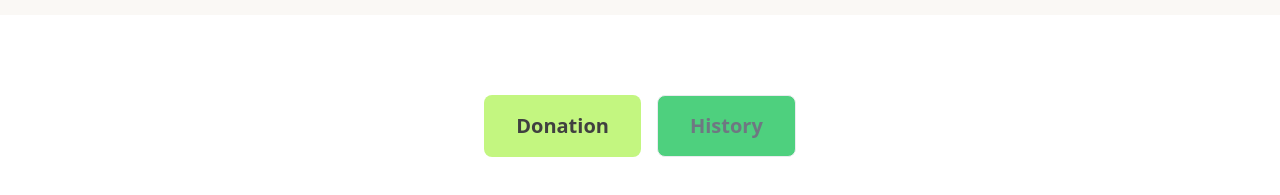
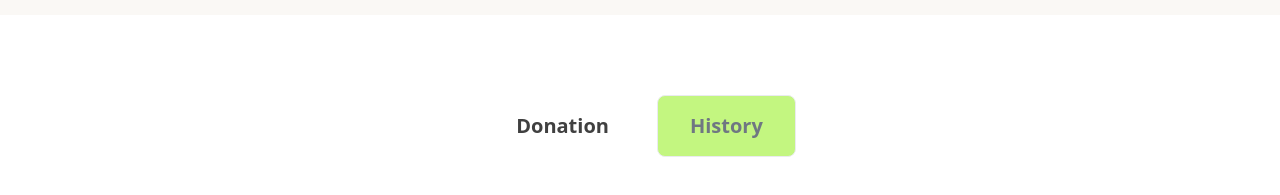
Before and after one commit to Mirazislam11/Donate-Bangladesh, a plain HTML site: page index.html in a window 1280 px wide. Both pictures are taken after a click on the button "History". Shown: the part 109-304 px from the top of the page. Drawn offline with nearby package versions, Linux system fonts and the light colour scheme.

Commit message:
complete this Assignment

```diff
--- a/js/utilitis.js
+++ b/js/utilitis.js
@@ -23,10 +23,10 @@ function showSectionById(id){
 }
 
 function btnBackground(id){
-    document.getElementById('donation-btn').classList.add('bg-green-500')
-    document.getElementById('transaction-btn').classList.add('bg-green-500')
+    document.getElementById('donation-btn').classList.add('bg-[#B4F461]')
+    document.getElementById('transaction-btn').classList.add('bg-[#B4F461]')
 
-    document.getElementById(id).classList.remove('bg-green-500')
+    document.getElementById(id).classList.remove('bg-[#B4F461]')
 }
 // document.getElementById('donation-btn').addEventListener('click', function(){
 //     btnBackground('transaction-btn')
@@ -38,5 +38,3 @@ function btnBackground(id){
 document.getElementById('blog').addEventListener('click', function () {
     window.location.href = 'blog.html';
 });
-document.getElementById('home').addEventListener('click', function () {
-    window.location.href = 'index.html';});
```
Also changed, not shown: blog.html (+6 -1 lines), index.html (+2 -0 lines).
